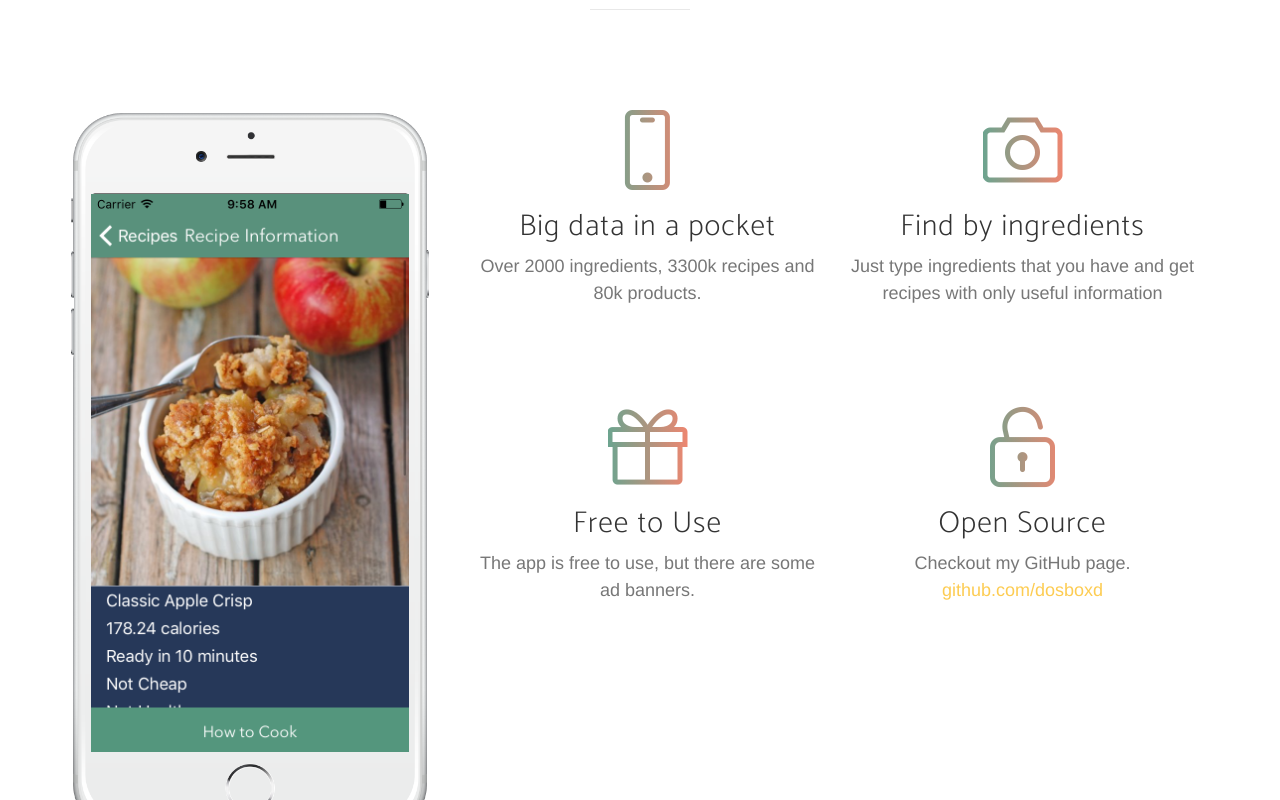
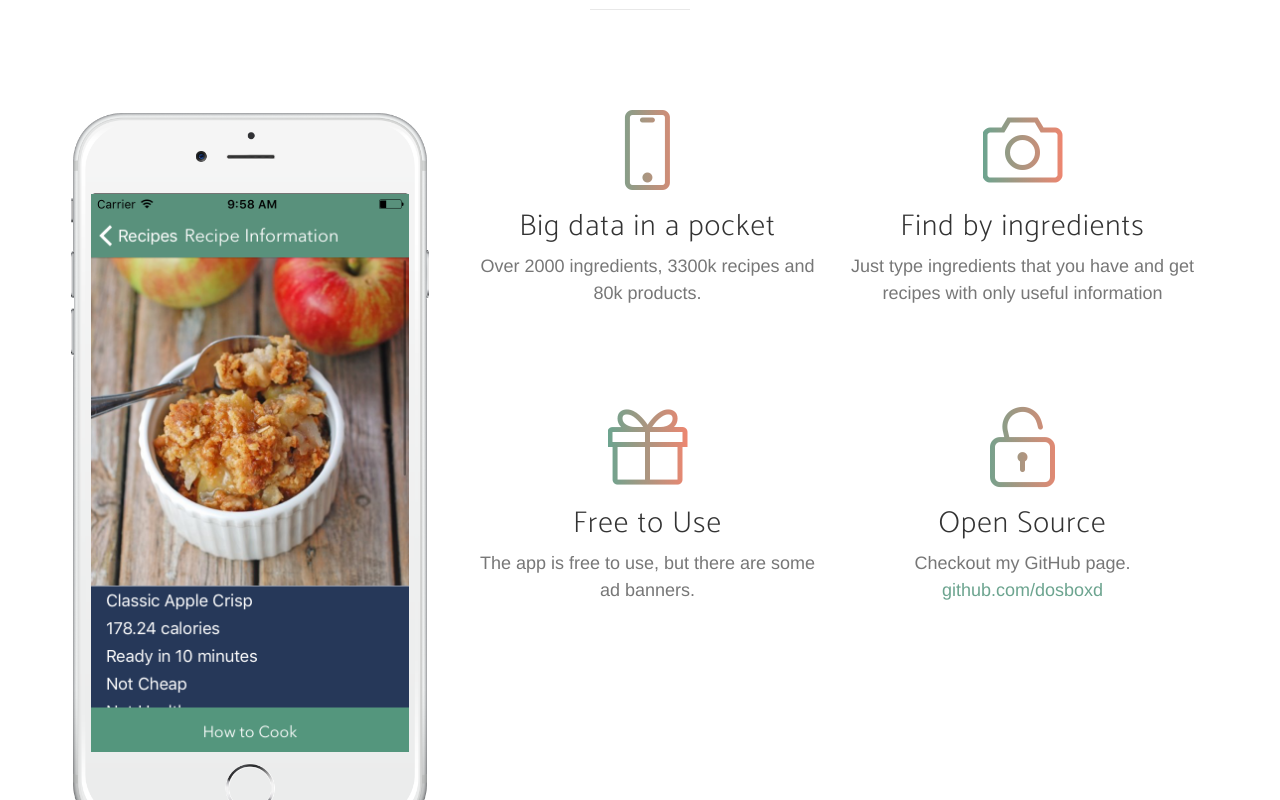
Before and after one commit to dosboxd/Lazy-Cooker, a website: page index.html in a window 1280 px wide. Shown: the part 1502-2302 px from the top of the page. Drawn offline with nearby package versions, Linux system fonts and the light colour scheme; a web font is replaced by a local one.

Commit message:
changed last color bug

```diff
--- a/css/new-age.css
+++ b/css/new-age.css
@@ -28,7 +28,7 @@ a {
   -webkit-transition: all 0.35s;
   -moz-transition: all 0.35s;
   transition: all 0.35s;
-  color: #fdcc52;
+  color: #6CA48F;
 }
 a:hover,
 a:focus {
```
